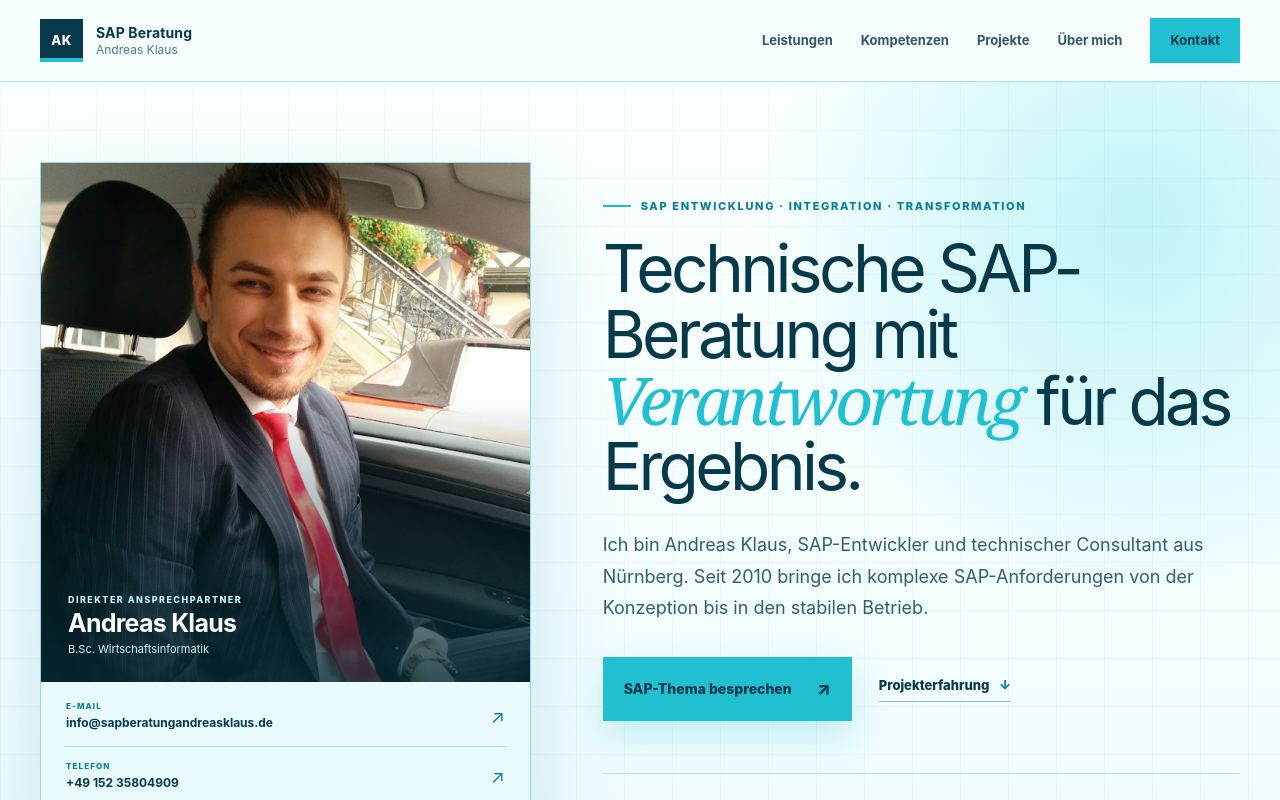
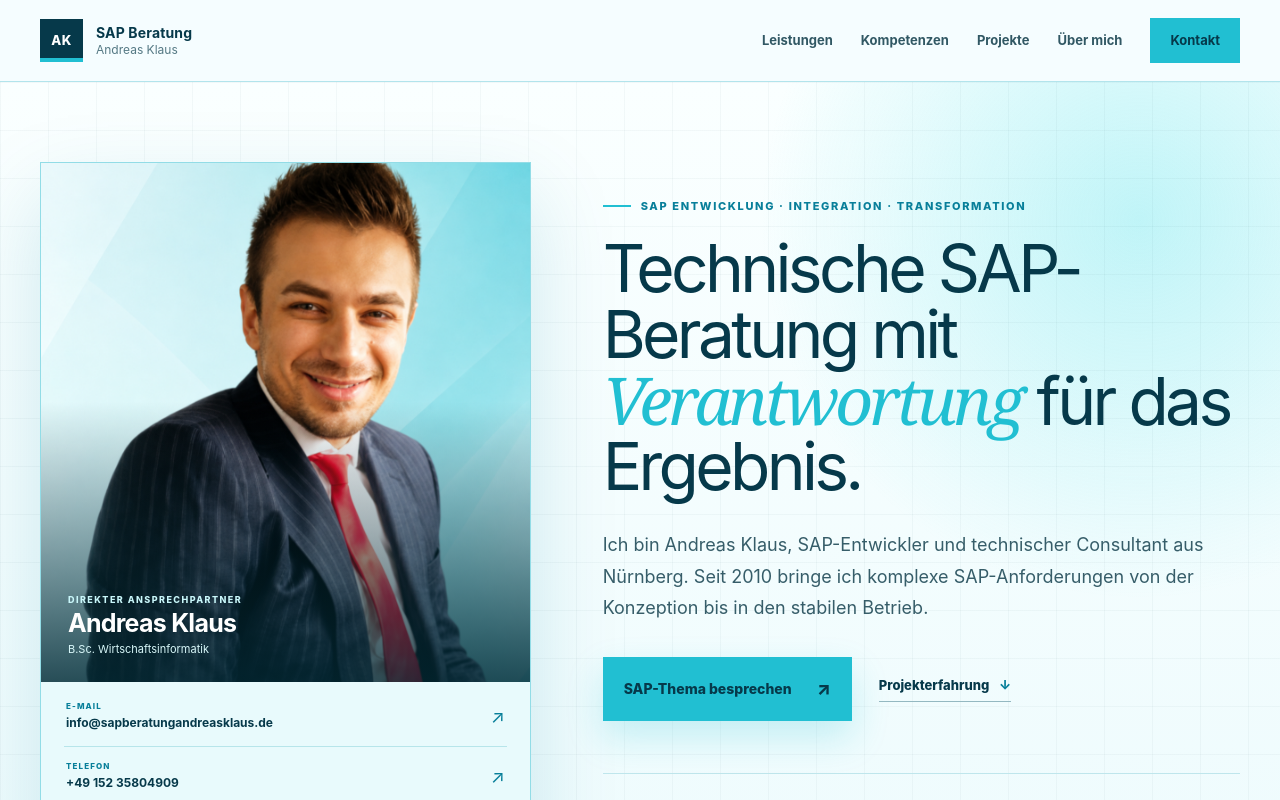
Before and after one commit to aklaus1287-cloud/aklaus1287-cloud.github.io, a Next.js app: page / in a window 1280 px wide. Shown: the top 800 px of the page. Built offline with nearby package versions, Linux system fonts and the light colour scheme.

Commit message:
Neues Portrait im Tuerkis-Design einsetzen

```diff
--- a/app/page.tsx
+++ b/app/page.tsx
@@ -266,7 +266,7 @@ export default function Home() {
           <div className="hero-grid">
             <aside className="hero-profile" aria-label="Andreas Klaus und direkte Kontaktmöglichkeiten">
               <div className="hero-portrait">
-                <Image src="/andreas-klaus.png" alt="Andreas Klaus, SAP-Berater aus Nürnberg" fill priority sizes="(max-width: 980px) 100vw, 440px" />
+                <Image src="/andreas-klaus-tuerkis.png" alt="Andreas Klaus, SAP-Berater aus Nürnberg" fill priority sizes="(max-width: 980px) 100vw, 440px" />
                 <div className="hero-portrait-caption"><span>Direkter Ansprechpartner</span><strong>Andreas Klaus</strong><small>B.Sc. Wirtschaftsinformatik</small></div>
               </div>
               <div className="hero-contact" aria-label="Kontaktdaten">
```
Also changed, not shown: public/andreas-klaus-tuerkis.png (added), 1 other file (tests, documents, lock files or other folders).
